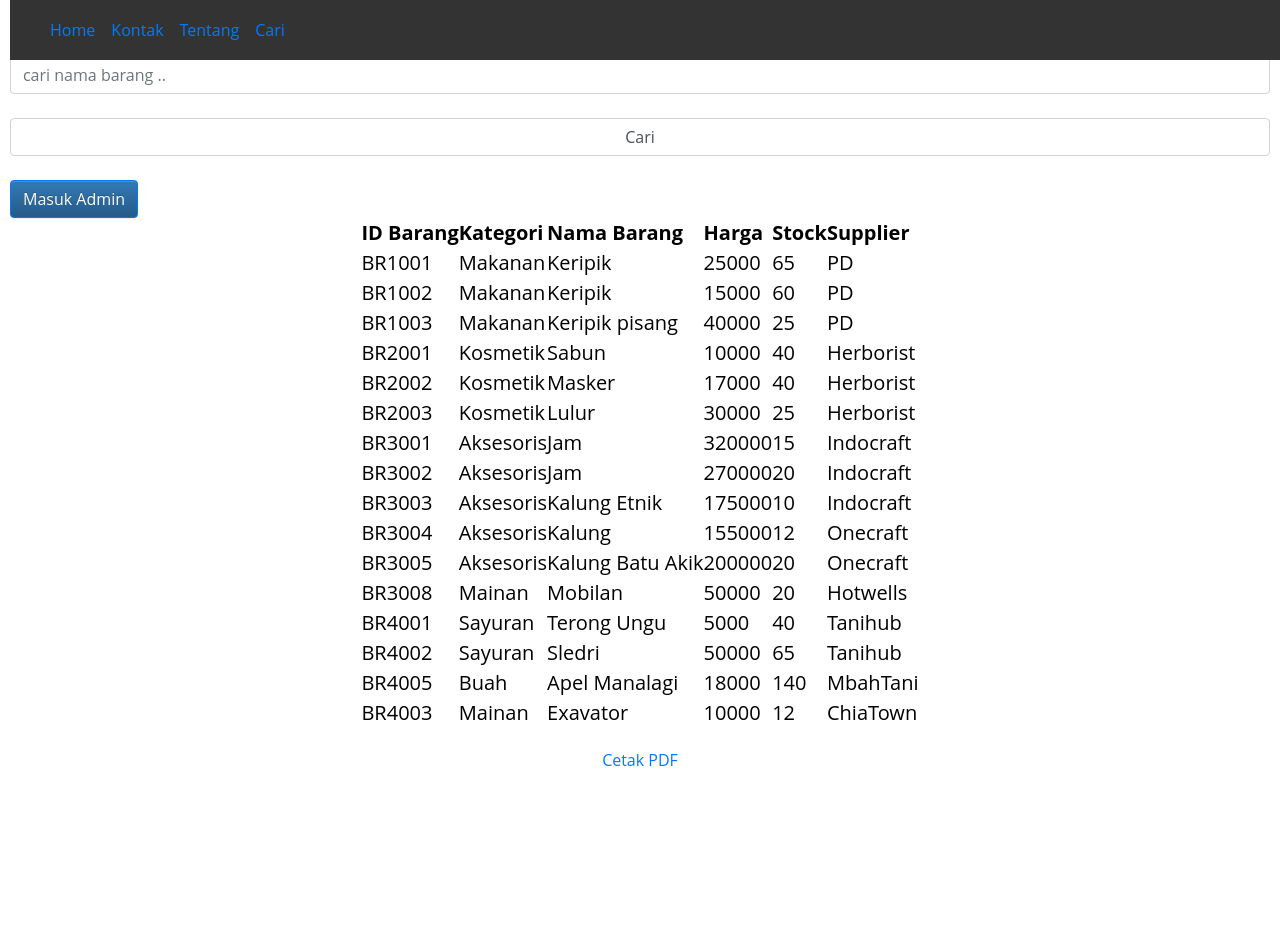
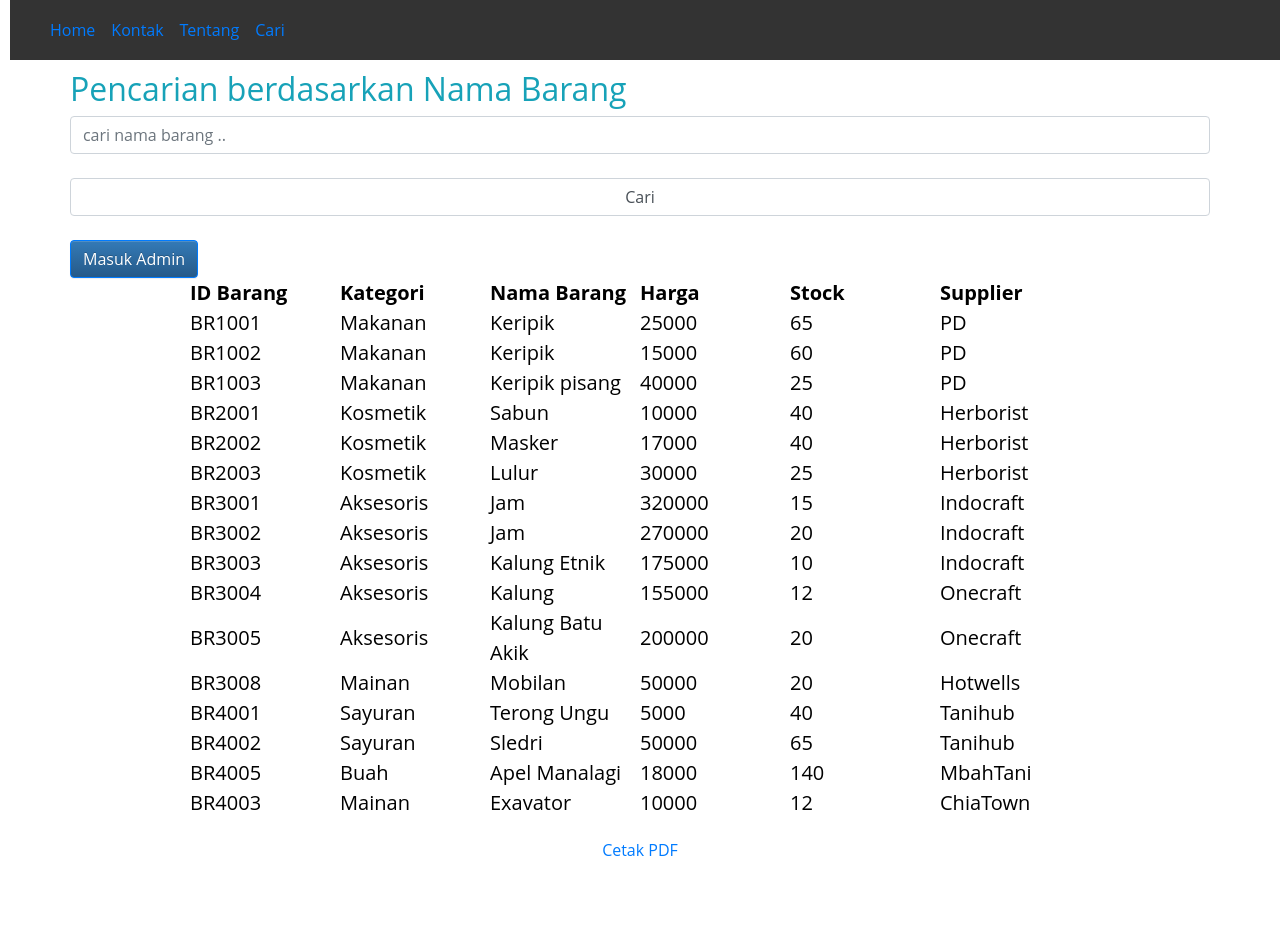
Before and after one commit to joeinus134131/MbahDagang, a PHP site: page /MbahDagang/ in a window 1280 px wide. Before the commit the page ends 766 px from the top, so only its background shows below. Run offline with PHP 8.4, Linux system fonts and the light colour scheme; data comes from the database, SQL or seed files in the repository; some libraries are stand-ins or nearby versions.

Commit message:
update sytle

```diff
--- a/action/edit.php
+++ b/action/edit.php
@@ -54,6 +54,7 @@
     </nav>
 </header>
 <body>
+<div>
     <br/><br/>
         <form name="update_user" method="post" action="edit.php">
             <table>
@@ -87,5 +88,6 @@
                 </tr>
             </table>
         </form>
+</div>
 </body>
 </html>
--- a/action/style.css
+++ b/action/style.css
@@ -45,6 +45,8 @@
 td, tr{
   font-size: 20px;
   color: rgb(0, 0, 0);
+  width: 150px;
+  border: #111;
   }
 
 a {
--- a/index.php
+++ b/index.php
@@ -16,6 +16,9 @@
 			</ul>
 		</nav>
 	</header>
+	<div>
+		<div>
+			<div>
 				<h2 class="text-info">Pencarian berdasarkan Nama Barang</h2>
 				<form action="" method="POST">
 					<input class="form-control" name="cari" id="cari" type="text" placeholder="cari nama barang .." > <br>
@@ -70,5 +73,8 @@
 				<div class='tengah'>
 					<a target="_blank" href="action/cetak.php">Cetak PDF</a>
 				</div>
+			</div>
+		</div>
+	</div>
 </body>
 </html>
```
Lines whose indentation alone changed are shown as unchanged.
